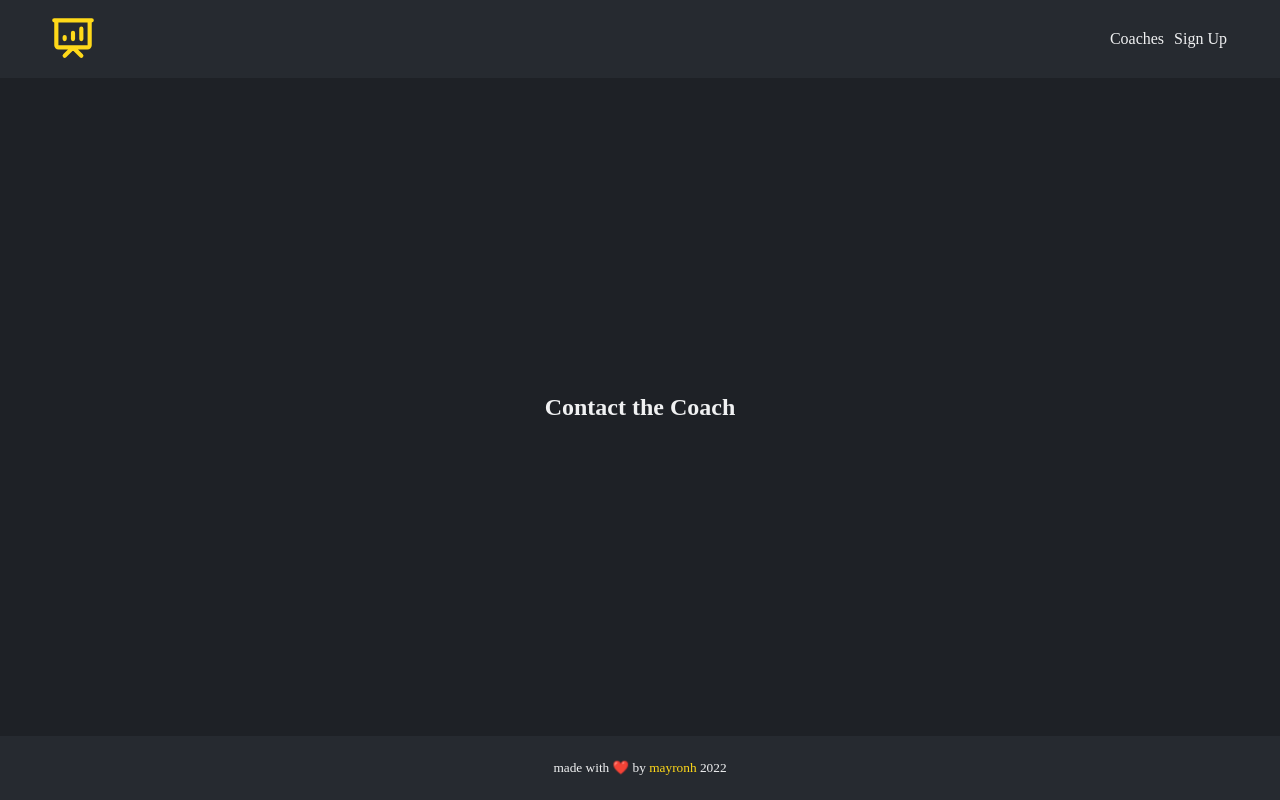
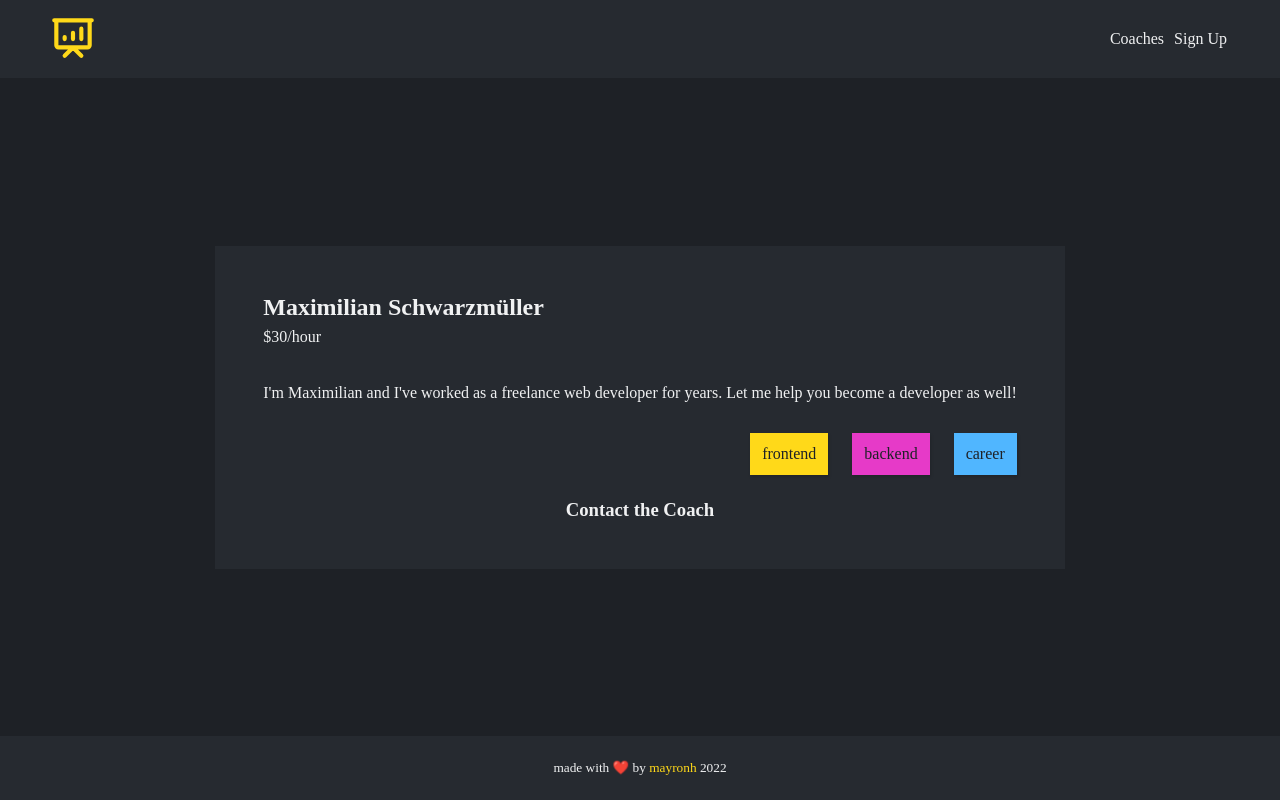
Before and after one commit to mayronH/vue-course-last-project-coaches, a Vue app: page /coaches/c1 in a window 1280 px wide. Built offline with nearby package versions, Linux system fonts and the light colour scheme; a small style sheet from the web is missing.

Commit message:
coach view

```diff
--- a/src/App.vue
+++ b/src/App.vue
@@ -40,6 +40,36 @@ main.content p {
   text-align: justify;
 }
 
+.badges {
+  display: flex;
+  justify-content: space-evenly;
+  gap: var(--small-size-fluid);
+}
+.badges span {
+  padding: var(--extra-small-size-fluid);
+
+  box-shadow: var(--box-shadow);
+
+  font-weight: 500;
+
+  background-color: var(--bg-medium);
+}
+.badges span.frontend {
+  background-color: var(--accent);
+
+  color: var(--bg-dark);
+}
+.badges span.backend {
+  background-color: var(--accent2);
+
+  color: var(--bg-dark);
+}
+.badges span.career {
+  background-color: var(--accent3);
+
+  color: var(--bg-dark);
+}
+
 @media screen and (min-width: 768px) {
   main.content p {
     text-align: left;
--- a/src/components/CoachItem.vue
+++ b/src/components/CoachItem.vue
@@ -76,36 +76,6 @@ footer {
   justify-content: center;
 }
 
-.badges {
-  display: flex;
-  justify-content: space-evenly;
-  gap: var(--small-size-fluid);
-}
-.badges span {
-  padding: var(--extra-small-size-fluid);
-
-  box-shadow: var(--box-shadow);
-
-  font-weight: 500;
-
-  background-color: var(--bg-medium);
-}
-.badges span.frontend {
-  background-color: var(--accent);
-
-  color: var(--bg-dark);
-}
-.badges span.backend {
-  background-color: var(--accent2);
-
-  color: var(--bg-dark);
-}
-.badges span.career {
-  background-color: var(--accent3);
-
-  color: var(--bg-dark);
-}
-
 @media screen and (min-width: 768px) {
   footer {
     justify-content: right;
--- a/src/stores/coach.ts
+++ b/src/stores/coach.ts
@@ -25,4 +25,11 @@ export const useCoachStore = defineStore('coach', {
     ] as Array<Coach>,
     currentCoach: [] as Array<Coach>,
   }),
+  actions: {
+    getCurrentCoach(id: string | string[]) {
+      this.currentCoach = this.coaches.filter((coach: Coach) => {
+        return coach.id === id
+      })
+    },
+  },
 })
--- a/src/views/CoachView.vue
+++ b/src/views/CoachView.vue
@@ -1,12 +1,75 @@
-<script setup lang="ts"></script>
+<script setup lang="ts">
+import { computed, onBeforeMount, ref } from 'vue'
+import { useRoute } from 'vue-router'
+import { useCoachStore } from '../stores/coach'
+import { Coach } from '../types'
+
+const coachStore = useCoachStore()
+const route = useRoute()
+const currentCoach = ref<Coach>()
+
+function getCurrentCoach() {
+  coachStore.getCurrentCoach(route.params.id)
+  currentCoach.value = coachStore.currentCoach[0]
+}
+
+const fullName = computed(() => {
+  return `${currentCoach.value?.firstName} ${currentCoach.value?.lastName}`
+})
+
+onBeforeMount(() => getCurrentCoach())
+</script>
 
 <template>
   <main class="content">
-    <section class="contact">
-      <h2>Contact the Coach</h2>
-      <RouterView />
-    </section>
+    <div class="details">
+      <section class="coach">
+        <h2>{{ fullName }}</h2>
+        <p>${{ currentCoach?.hourlyRate }}/hour</p>
+
+        <p>{{ currentCoach?.description }}</p>
+
+        <footer>
+          <div class="badges">
+            <span
+              v-for="area in currentCoach?.areas"
+              :key="area"
+              :class="area"
+              >{{ area }}</span
+            >
+          </div>
+        </footer>
+      </section>
+      <section class="contact">
+        <h3>Contact the Coach</h3>
+        <RouterView />
+      </section>
+    </div>
   </main>
 </template>
 
-<style scoped></style>
+<style scoped>
+.details {
+  display: flex;
+  flex-direction: column;
+  gap: var(--small-size-fluid);
+
+  background-color: var(--bg-medium);
+
+  padding: var(--medium-size-fluid);
+}
+footer {
+  display: flex;
+  justify-content: center;
+}
+
+.contact {
+  text-align: center;
+}
+
+@media screen and (min-width: 768px) {
+  footer {
+    justify-content: right;
+  }
+}
+</style>
```
